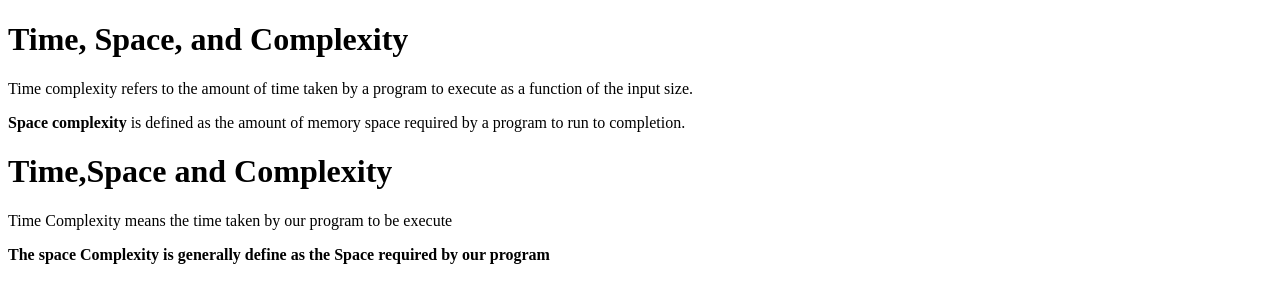
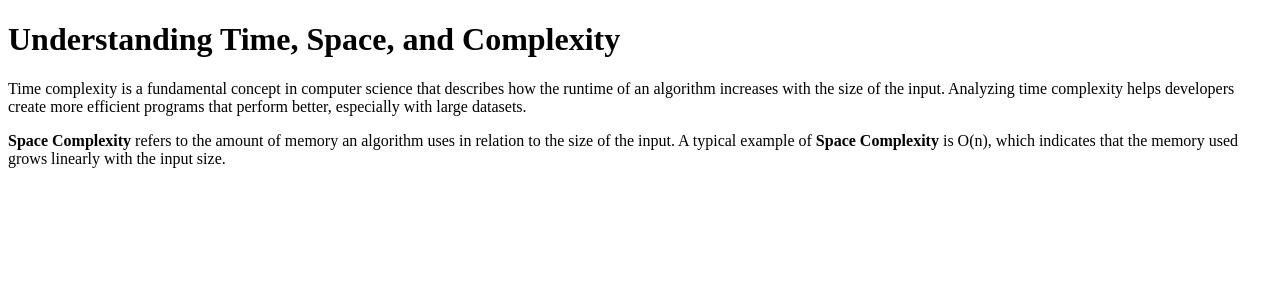
Before and after one commit to acciojob/time-and-space-complexity-Ishwar70, a website: page main.html in a window 1280 px wide. Drawn offline with Linux system fonts and the light colour scheme.

Commit message:
created a submission

```diff
--- a/main.html
+++ b/main.html
@@ -1,47 +1,20 @@
-<!DOCTYPE html>
-
-<html>
-
-<head>
-	<link rel="stylesheet" href="styles.css">
-</head>
 <!DOCTYPE html>
 <html lang="en">
-
 <head>
     <meta charset="UTF-8">
-    <title>Time, Space, and Complexity</title>
-    <link rel="stylesheet" href="styles.css">
+    <title>Time and Space Complexity</title>
 </head>
+<body>
 
-<body>
-    <div>
-        <h1>Time, Space, and Complexity</h1>
-        <p>
-            Time complexity refers to the amount of time taken by a program to execute as a function of the input size.
-        </p>
-        <p>
-            <b>Space complexity</b> is defined as the amount of memory space required by a program to run to completion.
-        </p>
-    </div>
+    <h1>Understanding Time, Space, and Complexity</h1>
 
-    <script src="script.js"></script>
-</body>
+    <p>
+        Time complexity is a fundamental concept in computer science that describes how the runtime of an algorithm increases with the size of the input. Analyzing time complexity helps developers create more efficient programs that perform better, especially with large datasets.
+    </p>
 
-</html>
-
-<body>
-	<!-- the entire body must be written by student -->
-	<div>
-		<h1> Time,Space and Complexity</h1>
-		<p>
-			Time Complexity means the time taken by our program to be execute
-		</p>
-		<p ><b>The space Complexity is generally define as the Space required by our program</b> </p>
-	</div>
-    <script type="text/javascript" src="./script.js">
-</script>
+    <p>
+        <b>Space Complexity</b> refers to the amount of memory an algorithm uses in relation to the size of the input. A typical example of <b>Space Complexity</b> is O(n), which indicates that the memory used grows linearly with the input size.
+    </p>
 
 </body>
-
 </html>
```
